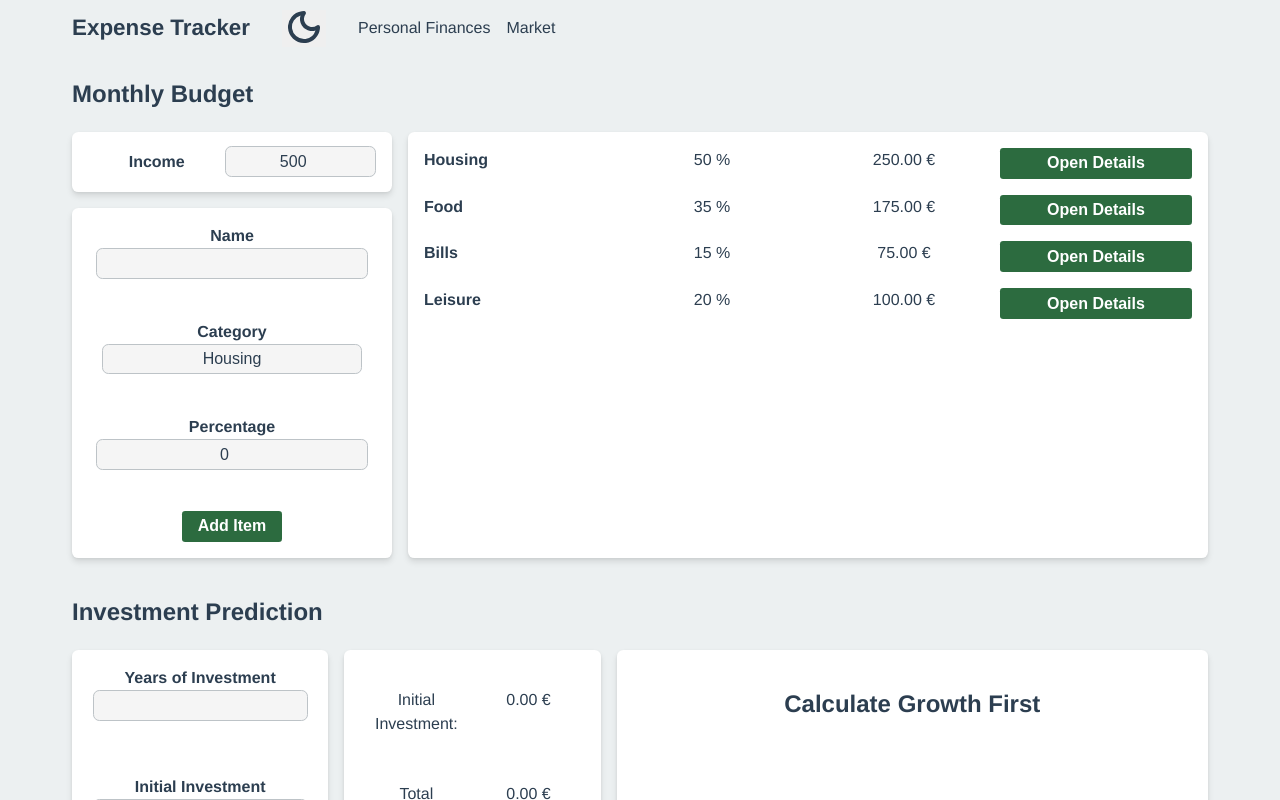
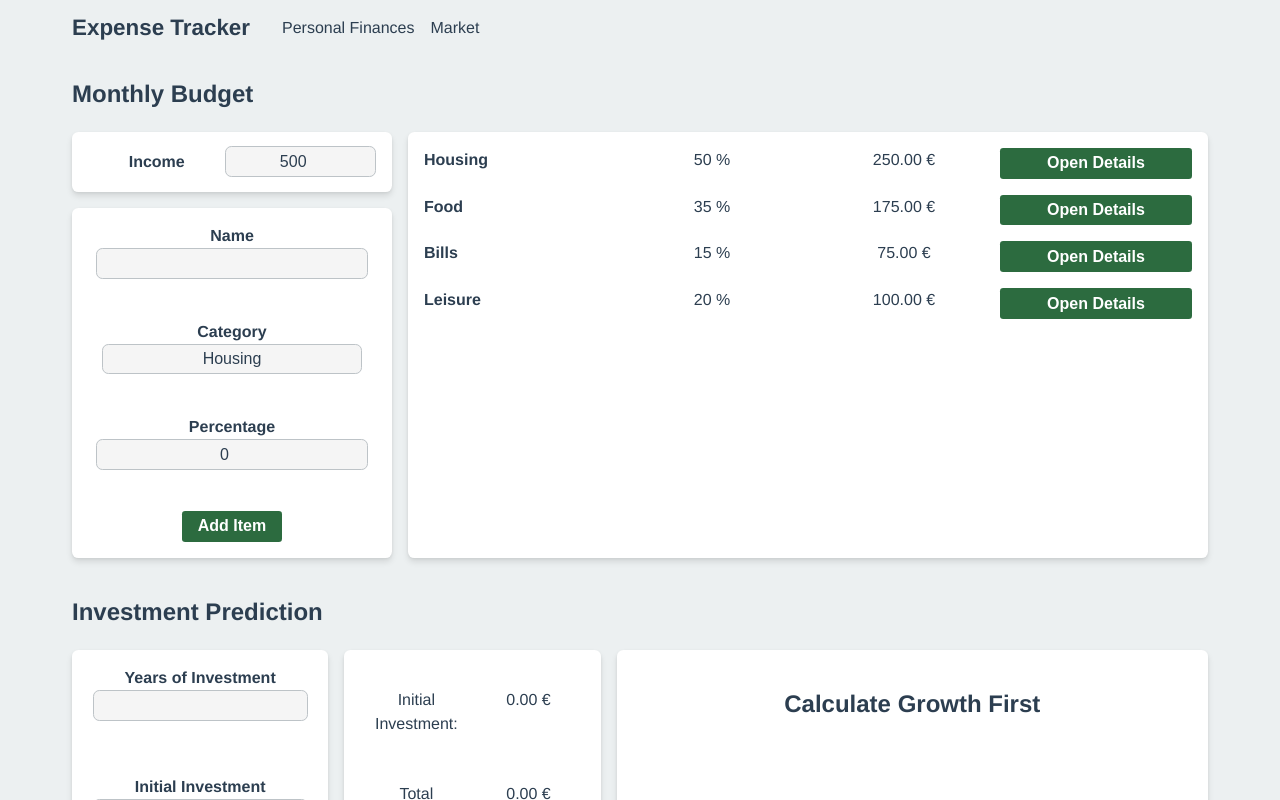
Before and after one commit to andrebarros7201/expense-tracker, a React (Vite) app: page / in a window 1280 px wide. Shown: the top 800 px of the page. Built offline with nearby package versions, Linux system fonts and the light colour scheme.

Commit message:
remove theme toggle code

```diff
--- a/src/components/header/Header.jsx
+++ b/src/components/header/Header.jsx
@@ -1,27 +1,10 @@
 import styles from "./Header.module.scss";
 import { Link } from "react-router-dom";
-import light_theme from "../../assets/light_theme.svg";
-import dark_theme from "../../assets/dark_theme.svg";
-import { useContext } from "react";
-import { AppContext } from "../../App.jsx";
 
 export default function Header() {
-  const { theme, setTheme } = useContext(AppContext);
   return (
     <header className={styles["header"]}>
       <h4 className={styles["header__title"]}>Expense Tracker</h4>
-      <button
-        className={styles["header__button"]}
-        onClick={() => setTheme(theme === "dark" ? "light" : "dark")}
-        aria-label={`Switch to ${theme === "dark" ? "light" : "dark"} mode`}
-      >
-        <img
-          src={theme === "light" ? dark_theme : light_theme}
-          alt={`${theme === "dark" ? "Switch to light mode" : "Switch to dark mode"}`}
-          className={styles["header__icon"]}
-        />
-      </button>
-
       <ul className={styles["header__list"]}>
         <li className={styles["header__list-item"]}>
           <Link to={"/personal-finances"}>Personal Finances</Link>
```
Also changed, not shown: src/assets/dark_theme.svg (deleted), src/assets/light_theme.svg (deleted).
